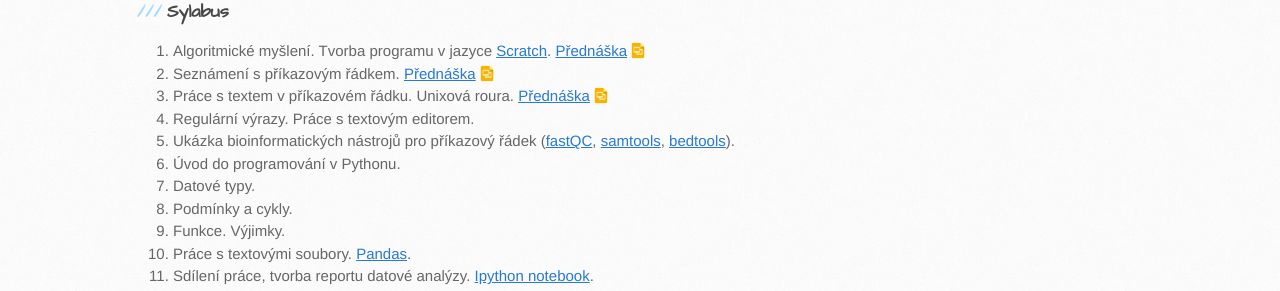
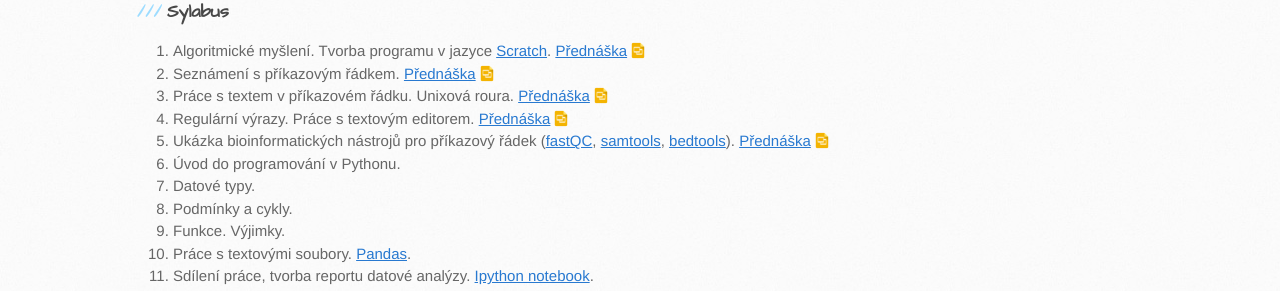
Before and after one commit to anastazie/intro_python_biol, a Jekyll site: the page built from index.md, in a window 1280 px wide. Shown: the part 1059-1350 px from the top of the page. Built offline with Jekyll 4.4.1, drawn with Linux system fonts in a browser that asks for light colours.

Commit message:
Update index.md

```diff
--- a/index.md
+++ b/index.md
@@ -19,8 +19,8 @@ Cílem předmětu je zbavení studentů strachu z příkazového řádku a nauč
 1. Algoritmické myšlení. Tvorba programu v jazyce [Scratch](https://scratch.mit.edu/). <a href="https://docs.google.com/presentation/d/1wTbMsSLcAR-PMlyCPSV7bTxm_JIbaf3ES4ZEBmHo0VM/edit?usp=sharing" class="presentation">Přednáška</a>
 2. Seznámení s příkazovým řádkem. <a href="https://docs.google.com/presentation/d/1QSjm9QY1Ya9Tn7hMx5e836ly8soJtcBdUFmBKd2K69o/edit?usp=sharing" class="presentation">Přednáška</a>
 3. Práce s textem v příkazovém řádku. Unixová roura. <a href="https://docs.google.com/presentation/d/1tFO22uSMCtcFkznsGPmpgUkQLuqHy6r90q_xSM0KNBs/edit?usp=sharing" class="presentation">Přednáška</a>
-4. Regulární výrazy. Práce s textovým editorem.
-5. Ukázka bioinformatických nástrojů pro příkazový řádek ([fastQC](http://www.bioinformatics.babraham.ac.uk/projects/fastqc/), [samtools](http://www.htslib.org/doc/samtools.html), [bedtools](http://bedtools.readthedocs.io/en/latest/)).
+4. Regulární výrazy. Práce s textovým editorem. <a href="https://docs.google.com/presentation/d/19-MIFJypNXcyhdMuQbZVwiZYFUwzOy8fc5Rkd5fYngQ/edit?usp=sharing" class="presentation">Přednáška</a>
+5. Ukázka bioinformatických nástrojů pro příkazový řádek ([fastQC](http://www.bioinformatics.babraham.ac.uk/projects/fastqc/), [samtools](http://www.htslib.org/doc/samtools.html), [bedtools](http://bedtools.readthedocs.io/en/latest/)). <a href="https://docs.google.com/presentation/d/1nTr1dV-1lhgJLJVUABWMAyPM6OlfCv2ymwEI6UT56qo/edit?usp=sharing" class="presentation">Přednáška</a>
 6. Úvod do programování v Pythonu.
 7. Datové typy.
 8. Podmínky a cykly.
```
